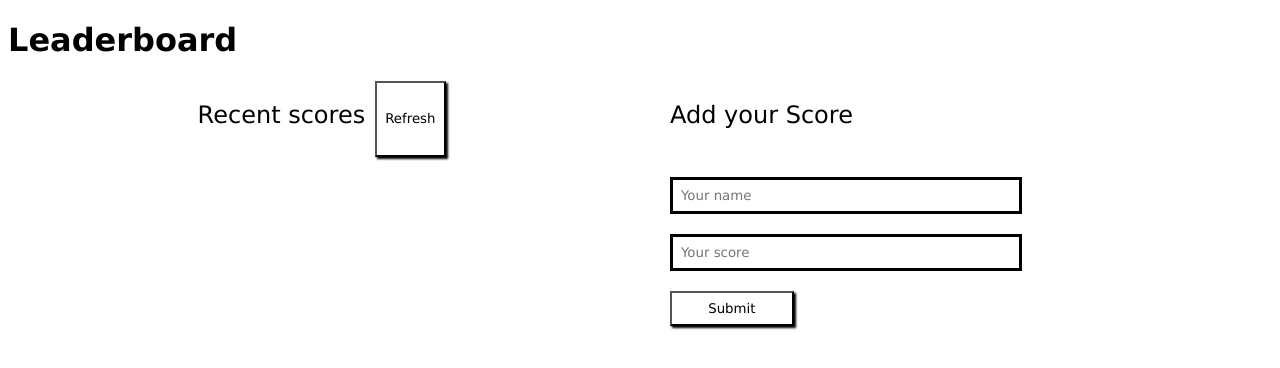
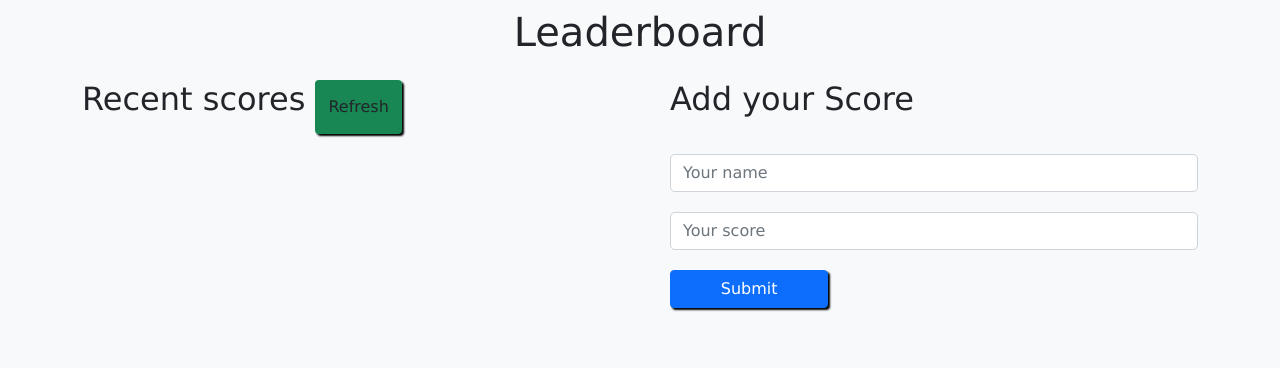
Before and after one commit to francksefu/leaderbord, a website built with webpack: page src/index.html in a window 1280 px wide. Built offline with nearby package versions, Linux system fonts and the light colour scheme.

Commit message:
Add bootstrap in our project

```diff
--- a/src/index.html
+++ b/src/index.html
@@ -4,26 +4,28 @@
     <meta charset="UTF-8">
     <meta http-equiv="X-UA-Compatible" content="IE=edge">
     <meta name="viewport" content="width=device-width, initial-scale=1.0">
+    <link href="https://cdn.jsdelivr.net/npm/bootstrap@5.0.2/dist/css/bootstrap.min.css" rel="stylesheet" integrity="sha384-EVSTQN3/azprG1Anm3QDgpJLIm9Nao0Yz1ztcQTwFspd3yD65VohhpuuCOmLASjC" crossorigin="anonymous">
+    <script src="https://cdn.jsdelivr.net/npm/bootstrap@5.0.2/dist/js/bootstrap.bundle.min.js" integrity="sha384-MrcW6ZMFYlzcLA8Nl+NtUVF0sA7MsXsP1UyJoMp4YLEuNSfAP+JcXn/tWtIaxVXM" crossorigin="anonymous"></script>
     <title>Leaderbord</title>
 </head>
-<body>
+<body class="bg-light">
 <header>
-    <h1>Leaderboard</h1>
+    <h1 class="text-center mt-2 mb-4">Leaderboard</h1>
 </header>
 
 <main class="container">
     <div class="score">
         <div class="title-button">
             <h2>Recent scores</h2>
-            <button id="refresh">Refresh</button>
+            <button class="btn btn-sucess bg-success" id="refresh">Refresh</button>
         </div>
 
     </div>
     <div class="add-score">
         <h2>Add your Score</h2>
-        <input type="text" placeholder="Your name" id="name" required>
-        <input type="number" placeholder="Your score" id="score" required>
-        <button id="submit">Submit</button>
+        <input class="form-control rounded-3" type="text" placeholder="Your name" id="name" required>
+        <input class="form-control rounded-3" type="number" placeholder="Your score" id="score" required>
+        <button id="submit" class="btn btn-primary">Submit</button>
     </div>
 </main>
 
```
